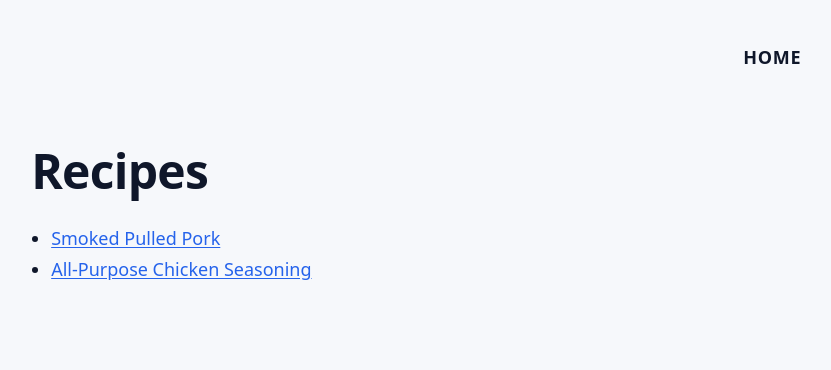
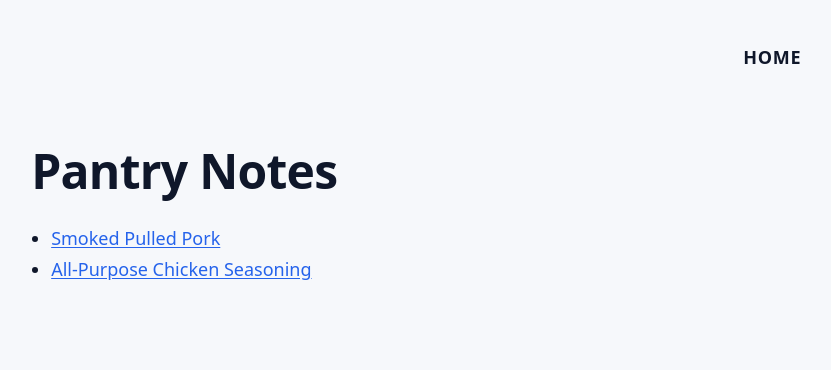
Before and after one commit to amar-r/pantrynotes, an Astro site in the folder root/: page / in a window 1280 px wide. Shown: the whole page, without its empty margins (217-1048 px from the left). Built offline with nearby package versions, Linux system fonts and the light colour scheme; Astro itself is replaced by a stand-in of ours.

Commit message:
renamed page title for index to Pantry Notes

```diff
--- a/root/src/layouts/BaseLayout.astro
+++ b/root/src/layouts/BaseLayout.astro
@@ -7,7 +7,7 @@
 <html lang="en">
   <head>
     <meta charset="utf-8" />
-    <link rel="icon" type="image/svg+xml" href="/favicon.svg" />
+    <link rel="icon" type="image/x-icon" href="/favicon.ico" />
     <meta name="viewport" content="width=device-width" />
     <meta name="generator" content={Astro.generator} />
     <title>{pageTitle}</title>
--- a/root/src/pages/index.astro
+++ b/root/src/pages/index.astro
@@ -1,5 +1,5 @@
 ---
-const pageTitle = "Recipes"
+const pageTitle = "Pantry Notes"
 import BaseLayout from "../layouts/BaseLayout.astro"
 import Header from "../components/Header.astro"
 ---
@@ -7,7 +7,7 @@
 <html lang="en">
 	<head>
 		<meta charset="utf-8" />
-		<link rel="icon" type="image/svg+xml" href="/favicon.svg" />
+		<link rel="icon" type="image/x-icon" href="/favicon.ico" />
 		<meta name="viewport" content="width=device-width" />
 		<meta name="generator" content={Astro.generator} />
 		<title>{pageTitle}</title>
```
